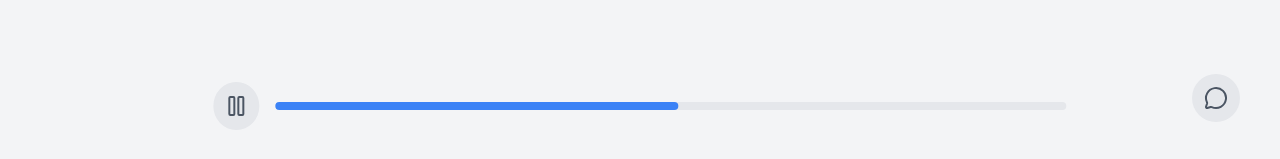
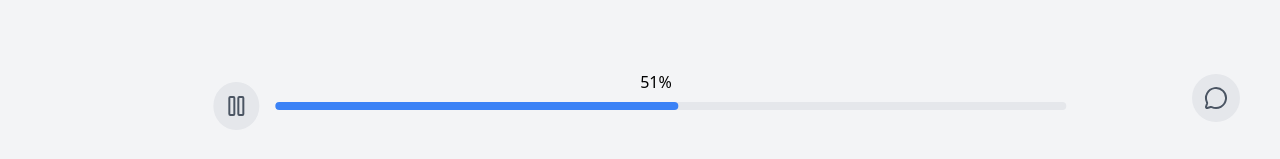
Before and after one commit to KyleEmmanuel/ai-tutor-poc, a SvelteKit app: page / in a window 1280 px wide. Shown: the part 638-797 px from the top of the page. Built offline with nearby package versions, Linux system fonts and the light colour scheme.

Commit message:
Update +page.svelte

```diff
--- a/src/routes/+page.svelte
+++ b/src/routes/+page.svelte
@@ -101,7 +101,8 @@
 				<Play size={24} />
 			{/if}
 		</button>
-		<div class="h-2 w-full rounded-full bg-gray-200">
+		<p class="absolute bottom-9 left-1/2 flex -translate-x-1/2">{progress}%</p>
+		<div class=" h-2 w-full rounded-full bg-gray-200">
 			<div class="h-2 rounded-full bg-blue-500" style="width: {progress}%;"></div>
 		</div>
 	</div>
```
